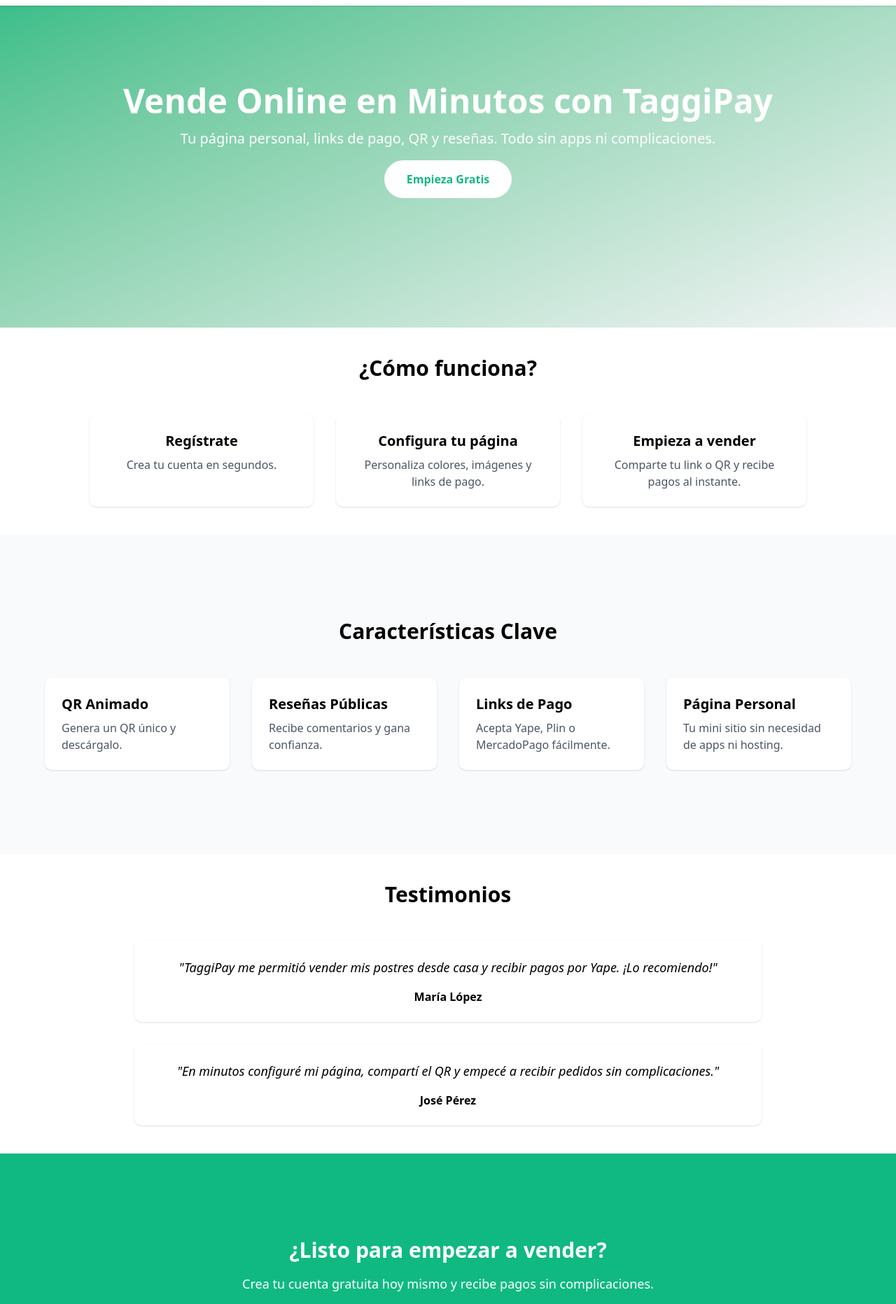
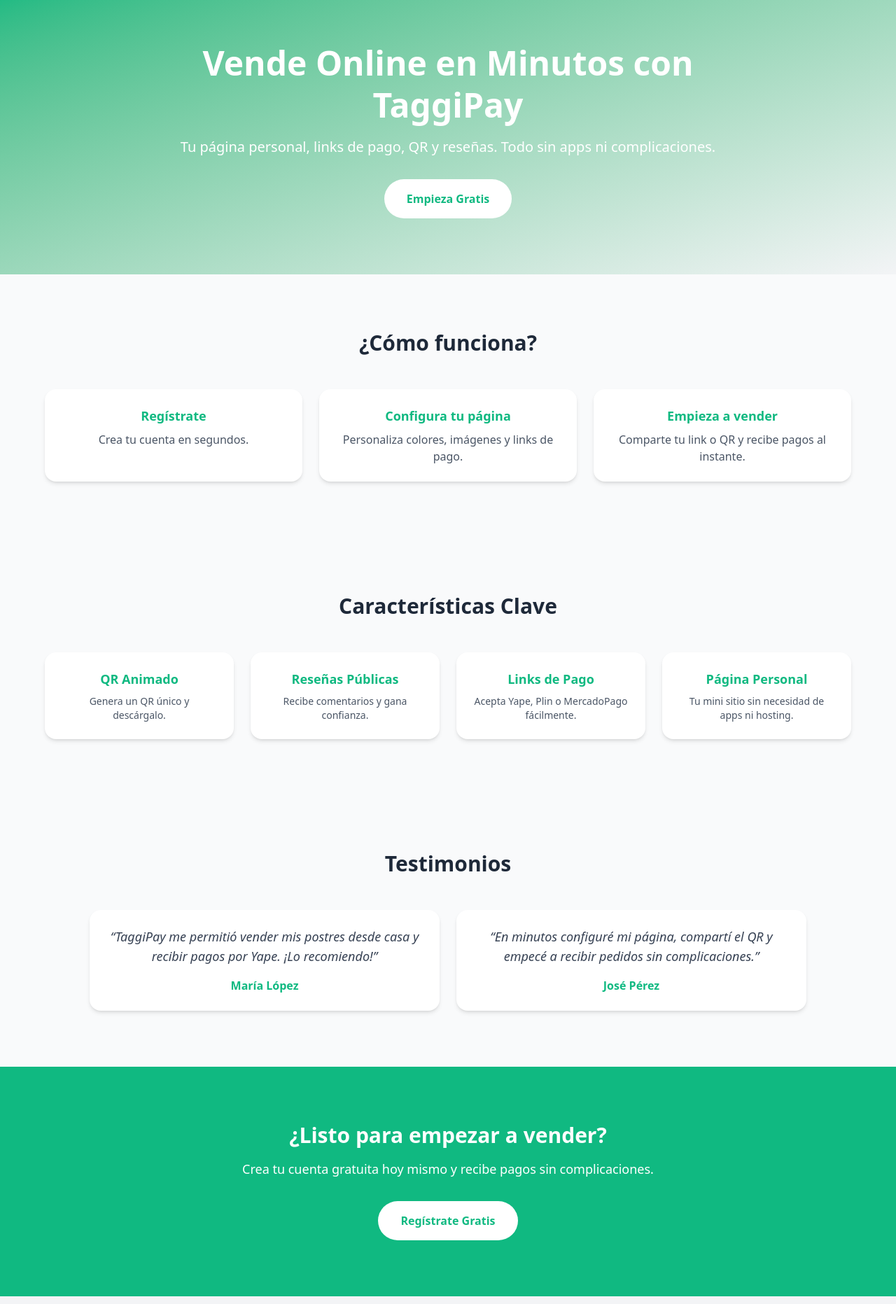
Before and after one commit to ramirols/taggipay, a Next.js app: page / in a window 1280 px wide. Shown: the part 80-1943 px from the top of the page at 70% size. Built offline with nearby package versions, Linux system fonts and the light colour scheme; no server answers.

Commit message:
:tada: subiendo modificacion en landing final

```diff
--- a/src/app/components/CTA.tsx
+++ b/src/app/components/CTA.tsx
@@ -1,20 +1,32 @@
-"use client"
+"use client";
 
-import AnimatedContainer from "./AnimatedContainer"
-import Link from "next/link";
+import { useState } from "react";
+import AnimatedContainer from "./AnimatedContainer";
+import { RegisterDialog } from "../components/auth/RegisterDialog";
 
 export function CTA() {
+    const [registerOpen, setRegisterOpen] = useState(false);
+
     return (
-        <section className="py-20 bg-primary text-white text-center">
+        <section className="py-10 px-4 bg-primary text-white text-center">
             <AnimatedContainer>
-                <h2 className="text-3xl font-bold mb-4">¿Listo para empezar a vender?</h2>
-                <p className="mb-8 text-lg">Crea tu cuenta gratuita hoy mismo y recibe pagos sin complicaciones.</p>
-                <Link href="/auth/register" className="bg-white text-primary px-8 py-4 rounded-full font-bold hover:bg-gray-100 transition">
+                <h2 className="text-2xl sm:text-3xl font-bold mb-4">
+                    ¿Listo para empezar a vender?
+                </h2>
+                <p className="mb-8 text-base sm:text-lg max-w-2xl mx-auto">
+                    Crea tu cuenta gratuita hoy mismo y recibe pagos sin complicaciones.
+                </p>
+                <button
+                    onClick={() => setRegisterOpen(true)}
+                    className="bg-white text-primary px-8 py-4 rounded-full font-bold hover:bg-gray-100 transition"
+                >
                     Regístrate Gratis
-                </Link>
+                </button>
             </AnimatedContainer>
+
+            <RegisterDialog open={registerOpen} onOpenChange={setRegisterOpen} />
         </section>
-    )
+    );
 }
 
 export default CTA;
--- a/src/app/components/Features.tsx
+++ b/src/app/components/Features.tsx
@@ -1,6 +1,6 @@
-"use client"
+"use client";
 
-import AnimatedContainer from "./AnimatedContainer"
+import AnimatedContainer from "./AnimatedContainer";
 
 export function Features() {
     const features = [
@@ -8,23 +8,28 @@
         { title: "Reseñas Públicas", description: "Recibe comentarios y gana confianza." },
         { title: "Links de Pago", description: "Acepta Yape, Plin o MercadoPago fácilmente." },
         { title: "Página Personal", description: "Tu mini sitio sin necesidad de apps ni hosting." }
-    ]
+    ];
 
     return (
-        <section className="py-20 px-4 bg-gray-50">
+        <section className="py-10 px-4 bg-gray-50">
             <AnimatedContainer>
-                <h2 className="text-3xl font-bold text-center mb-12">Características Clave</h2>
-                <div className="grid md:grid-cols-4 gap-8 max-w-6xl mx-auto">
+                <h2 className="text-2xl sm:text-3xl font-bold text-center mb-12 text-gray-800">
+                    Características Clave
+                </h2>
+                <div className="grid grid-cols-1 sm:grid-cols-2 md:grid-cols-4 gap-6 max-w-6xl mx-auto">
                     {features.map((feature, idx) => (
-                        <div key={idx} className="bg-white shadow p-6 rounded-lg">
-                            <h3 className="text-xl font-bold mb-2">{feature.title}</h3>
-                            <p className="text-gray-600">{feature.description}</p>
+                        <div
+                            key={idx}
+                            className="bg-white rounded-2xl shadow-md hover:shadow-lg transition p-6 text-center"
+                        >
+                            <h3 className="text-lg font-semibold text-primary mb-2">{feature.title}</h3>
+                            <p className="text-gray-600 text-sm">{feature.description}</p>
                         </div>
                     ))}
                 </div>
             </AnimatedContainer>
         </section>
-    )
+    );
 }
 
 export default Features;
--- a/src/app/components/Hero.tsx
+++ b/src/app/components/Hero.tsx
@@ -1,23 +1,34 @@
-"use client"
+"use client";
 
-import AnimatedContainer from "./AnimatedContainer"
-import Link from "next/link";
+import { useState } from "react";
+import AnimatedContainer from "./AnimatedContainer";
+import { RegisterDialog } from "../components/auth/RegisterDialog";
 
 export function Hero() {
+    const [registerOpen, setRegisterOpen] = useState(false);
+
     return (
-        <section className="bg-gradient-to-br from-primary to-secondary text-white py-40 text-center">
+        <section className="bg-gradient-to-br from-primary to-secondary text-white py-10 md:py-10 px-4">
             <AnimatedContainer>
-                <h1 className="text-5xl font-bold mb-4">Vende Online en Minutos con TaggiPay</h1>
-                <p className="text-xl mb-8">Tu página personal, links de pago, QR y reseñas. Todo sin apps ni complicaciones.</p>
-                <Link
-                    href="/auth/register"
-                    className="bg-white text-primary px-8 py-4 rounded-full font-bold hover:bg-gray-100 transition"
-                >
-                    Empieza Gratis
-                </Link>
+                <div className="max-w-3xl mx-auto flex flex-col items-center text-center">
+                    <h1 className="text-3xl sm:text-4xl md:text-5xl font-bold mb-4 leading-tight">
+                        Vende Online en Minutos con TaggiPay
+                    </h1>
+                    <p className="text-lg sm:text-xl mb-8">
+                        Tu página personal, links de pago, QR y reseñas. Todo sin apps ni complicaciones.
+                    </p>
+                    <button
+                        onClick={() => setRegisterOpen(true)}
+                        className="bg-white text-primary px-8 py-4 rounded-full font-bold hover:bg-gray-100 transition"
+                    >
+                        Empieza Gratis
+                    </button>
+                </div>
             </AnimatedContainer>
+
+            <RegisterDialog open={registerOpen} onOpenChange={setRegisterOpen} />
         </section>
-    )
+    );
 }
 
 export default Hero;
--- a/src/app/components/HowItWorks.tsx
+++ b/src/app/components/HowItWorks.tsx
@@ -1,29 +1,34 @@
-"use client"
+"use client";
 
-import AnimatedContainer from "./AnimatedContainer"
+import AnimatedContainer from "./AnimatedContainer";
 
 export function HowItWorks() {
     const steps = [
         { title: "Regístrate", description: "Crea tu cuenta en segundos." },
         { title: "Configura tu página", description: "Personaliza colores, imágenes y links de pago." },
         { title: "Empieza a vender", description: "Comparte tu link o QR y recibe pagos al instante." }
-    ]
+    ];
 
     return (
-        <section className="text-center max-w-5xl mx-auto">
+        <section className="py-10 px-4 bg-gray-50">
             <AnimatedContainer>
-                <h2 className="text-3xl font-bold mb-12">¿Cómo funciona?</h2>
-                <div className="grid md:grid-cols-3 gap-8">
+                <h2 className="text-2xl sm:text-3xl font-bold text-center mb-12 text-gray-800">
+                    ¿Cómo funciona?
+                </h2>
+                <div className="grid grid-cols-1 md:grid-cols-3 gap-6 max-w-6xl mx-auto">
                     {steps.map((step, idx) => (
-                        <div key={idx} className="bg-white shadow p-6 rounded-lg">
-                            <h3 className="text-xl font-bold mb-2">{step.title}</h3>
+                        <div
+                            key={idx}
+                            className="bg-white shadow-md hover:shadow-lg transition p-6 rounded-2xl text-center"
+                        >
+                            <h3 className="text-lg font-semibold text-primary mb-2">{step.title}</h3>
                             <p className="text-gray-600">{step.description}</p>
                         </div>
                     ))}
                 </div>
             </AnimatedContainer>
         </section>
-    )
+    );
 }
 
 export default HowItWorks;
--- a/src/app/components/Testimonials.tsx
+++ b/src/app/components/Testimonials.tsx
@@ -1,34 +1,41 @@
-"use client"
+"use client";
 
-import AnimatedContainer from "./AnimatedContainer"
+import AnimatedContainer from "./AnimatedContainer";
 
 export function Testimonials() {
     const testimonials = [
         {
             name: "María López",
-            quote: "TaggiPay me permitió vender mis postres desde casa y recibir pagos por Yape. ¡Lo recomiendo!"
+            quote: "TaggiPay me permitió vender mis postres desde casa y recibir pagos por Yape. ¡Lo recomiendo!",
         },
         {
             name: "José Pérez",
-            quote: "En minutos configuré mi página, compartí el QR y empecé a recibir pedidos sin complicaciones."
-        }
-    ]
+            quote: "En minutos configuré mi página, compartí el QR y empecé a recibir pedidos sin complicaciones.",
+        },
+    ];
 
     return (
-        <section className="">
+        <section className="py-10 px-4 bg-gray-50">
             <AnimatedContainer>
-                <h2 className="text-3xl font-bold text-center mb-12">Testimonios</h2>
-                <div className="max-w-4xl mx-auto space-y-8">
+                <h2 className="text-2xl sm:text-3xl font-bold text-center mb-12 text-gray-800">
+                    Testimonios
+                </h2>
+                <div className="grid grid-cols-1 md:grid-cols-2 gap-6 max-w-5xl mx-auto">
                     {testimonials.map((t, idx) => (
-                        <div key={idx} className="bg-white shadow p-6 rounded-lg text-center">
-                            <p className="italic text-lg mb-4">&quot;{t.quote}&quot;</p>
-                            <p className="font-bold">{t.name}</p>
+                        <div
+                            key={idx}
+                            className="bg-white shadow-md hover:shadow-lg transition p-6 rounded-2xl text-center"
+                        >
+                            <p className="italic text-base sm:text-lg text-gray-700 mb-4">
+                                “{t.quote}”
+                            </p>
+                            <p className="font-semibold text-primary">{t.name}</p>
                         </div>
                     ))}
                 </div>
             </AnimatedContainer>
         </section>
-    )
+    );
 }
 
 export default Testimonials;
--- a/src/app/components/layout/Header.tsx
+++ b/src/app/components/layout/Header.tsx
@@ -1,40 +1,86 @@
 "use client";
 
 import { useState } from "react";
-import { motion } from "framer-motion";
+import { motion, AnimatePresence } from "framer-motion";
 import { LoginDialog } from "../../components/auth/LoginDialog";
 import { RegisterDialog } from "../../components/auth/RegisterDialog";
+import { Menu, X } from "lucide-react";
 
 export function Header() {
     const [loginOpen, setLoginOpen] = useState(false);
     const [registerOpen, setRegisterOpen] = useState(false);
+    const [menuOpen, setMenuOpen] = useState(false);
 
     return (
         <>
-            {/* Header visual con botones personalizados */}
             <motion.header
-                className="w-full py-6 px-8 bg-white shadow fixed top-0 z-50"
+                className="fixed top-0 left-0 w-full bg-white shadow z-50"
                 initial={{ opacity: 0, y: -20 }}
                 animate={{ opacity: 1, y: 0 }}
-                transition={{ duration: 0.5 }}
+                transition={{ duration: 0.4 }}
             >
-                <div className="container flex justify-between items-center">
-                    <h1 className="text-2xl font-bold text-primary">TaggiPay</h1>
-                    <nav className="space-x-4">
+                <div className="max-w-screen-xl mx-auto px-4 py-4 flex justify-between items-center">
+                    <h1 className="text-xl md:text-2xl font-bold text-primary">TaggiPay</h1>
+
+                    {/* Desktop nav */}
+                    <nav className="hidden md:flex items-center gap-4">
                         <button
                             onClick={() => setLoginOpen(true)}
-                            className="text-primary font-medium hover:underline"
+                            className="text-primary font-medium hover:underline transition"
                         >
                             Iniciar Sesión
                         </button>
                         <button
                             onClick={() => setRegisterOpen(true)}
-                            className="bg-primary text-white px-4 py-2 rounded-full font-semibold hover:bg-primary/80"
+                            className="bg-primary text-white px-5 py-2 rounded-full font-semibold hover:bg-primary/80 transition"
                         >
                             Regístrate
                         </button>
                     </nav>
+
+                    {/* Mobile menu button */}
+                    <button
+                        onClick={() => setMenuOpen((prev) => !prev)}
+                        className="md:hidden text-primary focus:outline-none"
+                        aria-label="Menú móvil"
+                    >
+                        {menuOpen ? <X className="w-6 h-6" /> : <Menu className="w-6 h-6" />}
+                    </button>
                 </div>
+
+                {/* Mobile dropdown (limpio y elegante) */}
+                <AnimatePresence>
+                    {menuOpen && (
+                        <motion.div
+                            initial={{ opacity: 0, y: -10 }}
+                            animate={{ opacity: 1, y: 0 }}
+                            exit={{ opacity: 0, y: -10 }}
+                            transition={{ duration: 0.2 }}
+                            className="md:hidden px-4 pb-4"
+                        >
+                            <div className="bg-white shadow-lg rounded-2xl p-4 space-y-3">
+                                <button
+                                    onClick={() => {
+                                        setLoginOpen(true);
+                                        setMenuOpen(false);
+                                    }}
+                                    className="block w-full text-left text-primary font-medium py-2 hover:underline"
+                                >
+                                    Iniciar Sesión
+                                </button>
+                                <button
+                                    onClick={() => {
+                                        setRegisterOpen(true);
+                                        setMenuOpen(false);
+                                    }}
+                                    className="block w-full text-center bg-primary text-white px-4 py-2 rounded-full font-semibold hover:bg-primary/80 transition"
+                                >
+                                    Regístrate
+                                </button>
+                            </div>
+                        </motion.div>
+                    )}
+                </AnimatePresence>
             </motion.header>
 
             <LoginDialog open={loginOpen} onOpenChange={setLoginOpen} />
--- a/src/app/page.tsx
+++ b/src/app/page.tsx
@@ -8,7 +8,7 @@
 
 export function LandingPage() {
   return (
-    <main className="min-h-screen flex flex-col">
+    <main className="flex flex-col mt-[60px]">
       <Header />
       <Hero />
       <HowItWorks />
```
Also changed, not shown: src/app/components/layout/Footer.tsx (+18 -4 lines).
